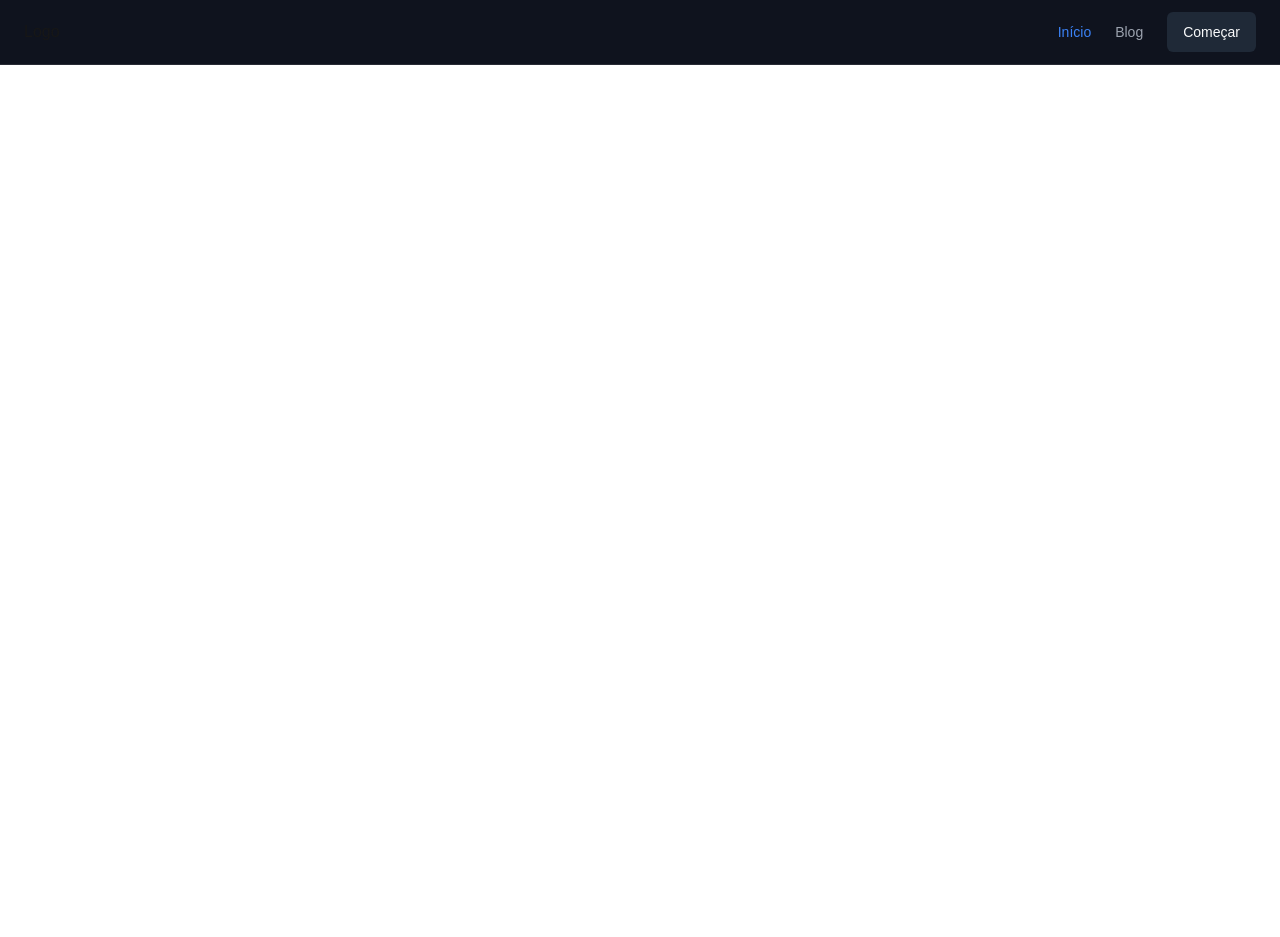
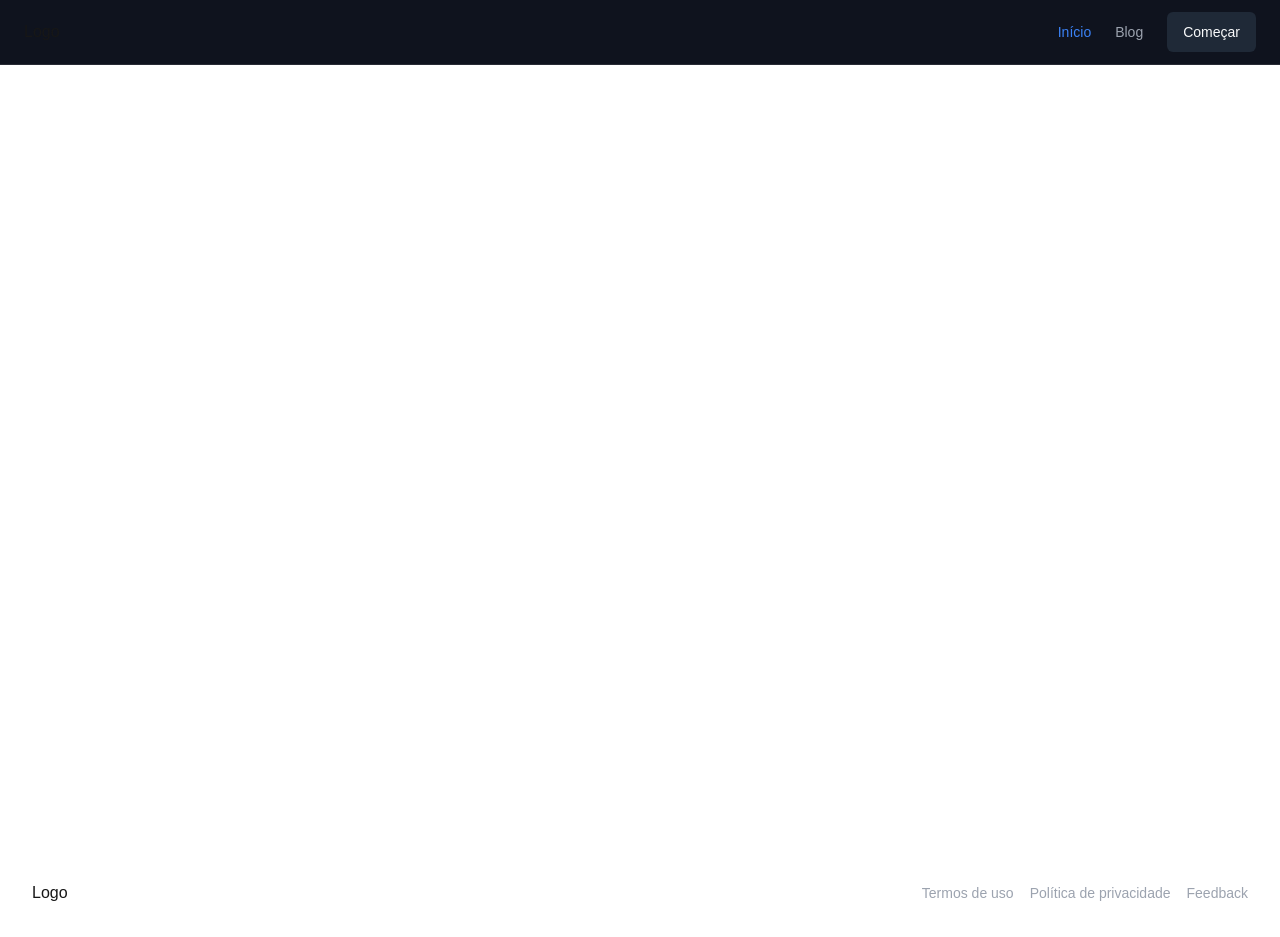
Before and after one commit to phaelslima/site-blog, a Next.js app: page / in a window 1280 px wide. Before the commit the page ends 848 px from the top, so only its background shows below. Built offline with nearby package versions, Linux system fonts and the light colour scheme.

Commit message:
feat: add Footer component

```diff
--- /dev/null
+++ b/src/components/footer/footer.tsx
@@ -0,0 +1,28 @@
+import Link from 'next/link';
+
+export const Footer = () => {
+  return (
+    <footer className="border-t border-white/10">
+      <div className="mx-auto max-w-7xl px-4 sm:px-6 lg:px-8">
+        <div className="flex justify-between md:flex-row gap-8 py-8">
+          <Link href="/">Logo</Link>
+
+          <nav className="flex flex-col md:flex-row items-center gap-4 text-sm text-muted-foreground">
+            <Link href="/termos-de-uso" className="hover:text-primary">
+              Termos de uso
+            </Link>
+            <Link
+              href="/politica-de-privacidade"
+              className="hover:text-primary"
+            >
+              Política de privacidade
+            </Link>
+            <Link href="/feedback" className="hover:text-primary">
+              Feedback
+            </Link>
+          </nav>
+        </div>
+      </div>
+    </footer>
+  );
+};
--- /dev/null
+++ b/src/components/footer/index.ts
@@ -0,0 +1 @@
+export * from './footer';
--- a/src/components/layout/layout.tsx
+++ b/src/components/layout/layout.tsx
@@ -1,3 +1,4 @@
+import { Footer } from '../footer';
 import { Header } from '../header';
 
 type LayoutProps = {
@@ -9,6 +10,7 @@
     <div className="relative flex min-h-screen flex-col dark">
       <Header />
       <main className="flex-1 flex flex-col mb-12">{children}</main>
+      <Footer />
     </div>
   );
 };
```
